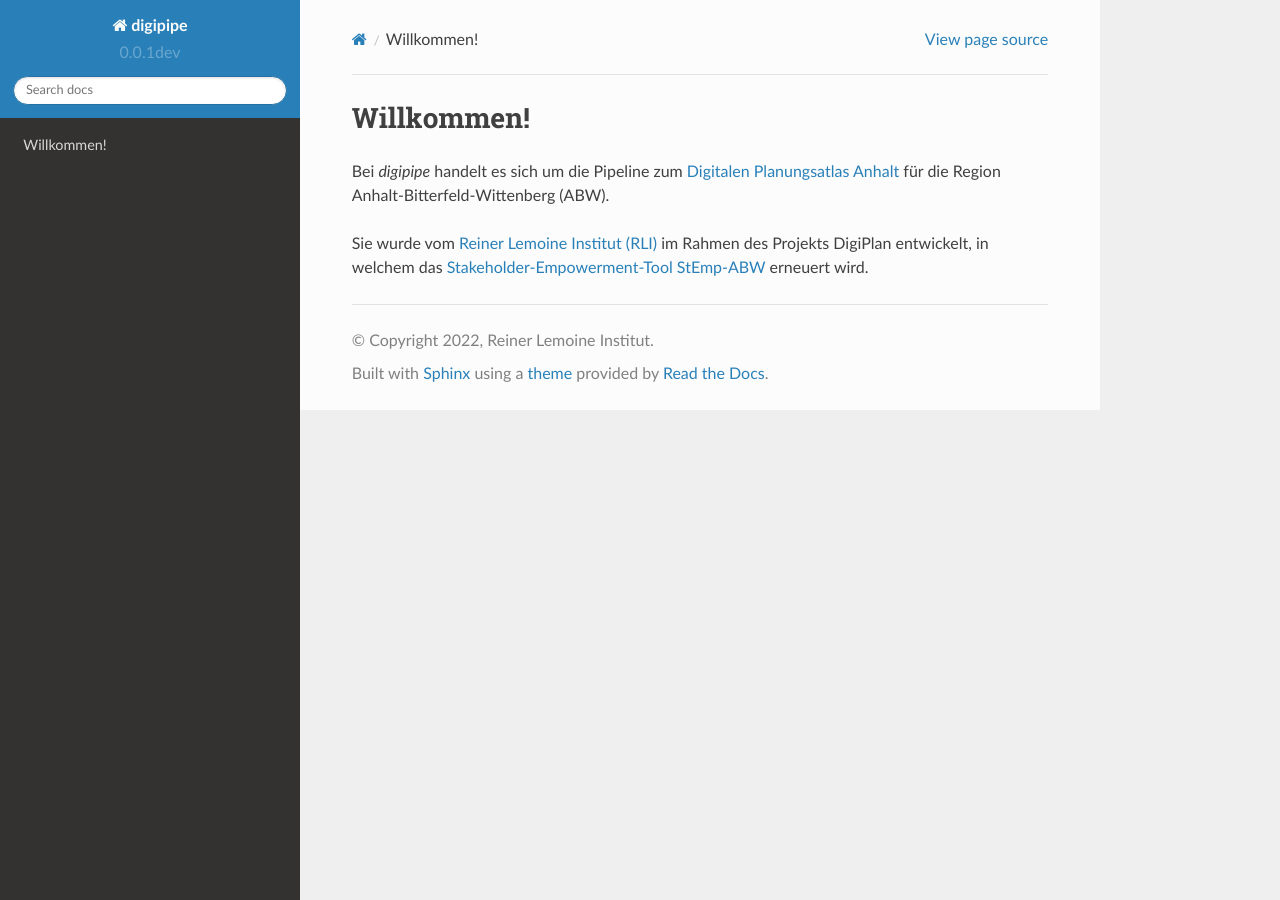
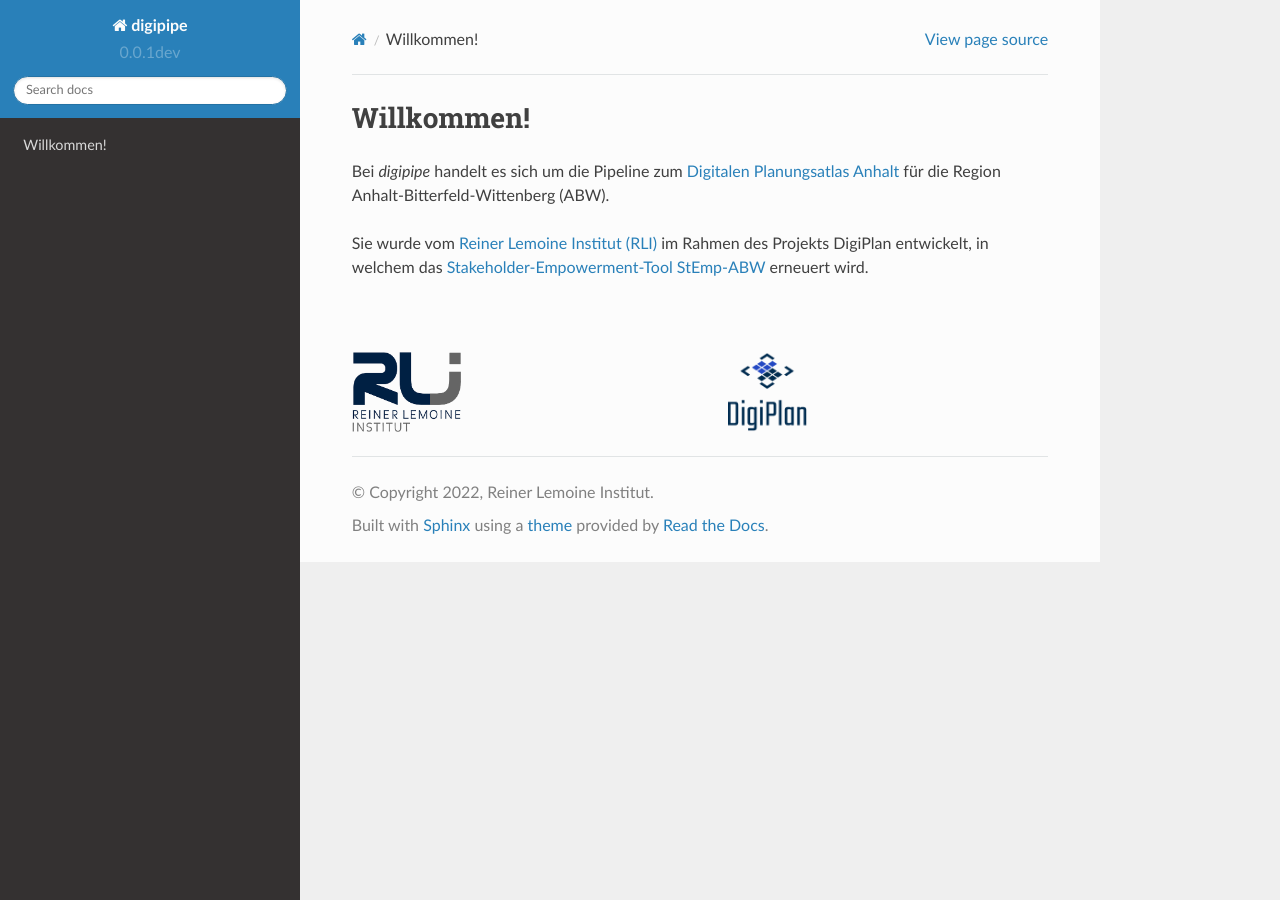
Before and after one commit to rl-institut/apipe, a Sphinx documentation site: the page built from docs/index.rst, in a window 1280 px wide. Built offline with Sphinx 7.4.7 and the Read the Docs theme 2.0.0, drawn with Linux system fonts in a browser that asks for light colours.

Commit message:
Add RLI and digiplan logos to index.rst

```diff
--- a/docs/index.rst
+++ b/docs/index.rst
@@ -9,3 +9,15 @@ Sie wurde vom `Reiner Lemoine Institut (RLI)
 <https://reiner-lemoine-institut.de/>`_ im Rahmen des Projekts DigiPlan entwickelt,
 in welchem das `Stakeholder-Empowerment-Tool StEmp-ABW <https://wam.rl-institut.de/stemp_abw/>`_
 erneuert wird.
+
+
+|
+
+.. image:: img/logos/rli_logo.png
+   :height: 80 px
+   :align: left
+   :alt: Logo des Reiner Lemoine Instituts
+.. image:: img/logos/digiplan-logo.png
+   :height: 80 px
+   :align: center
+   :alt: Logo des Projekts DigiPlan
```
